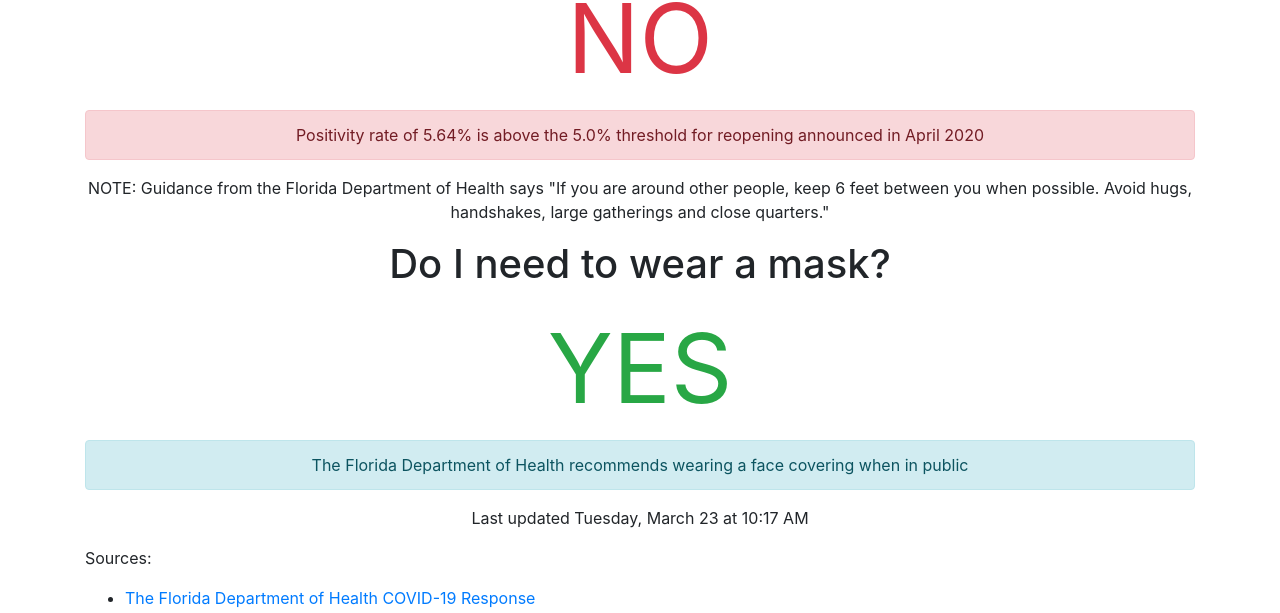
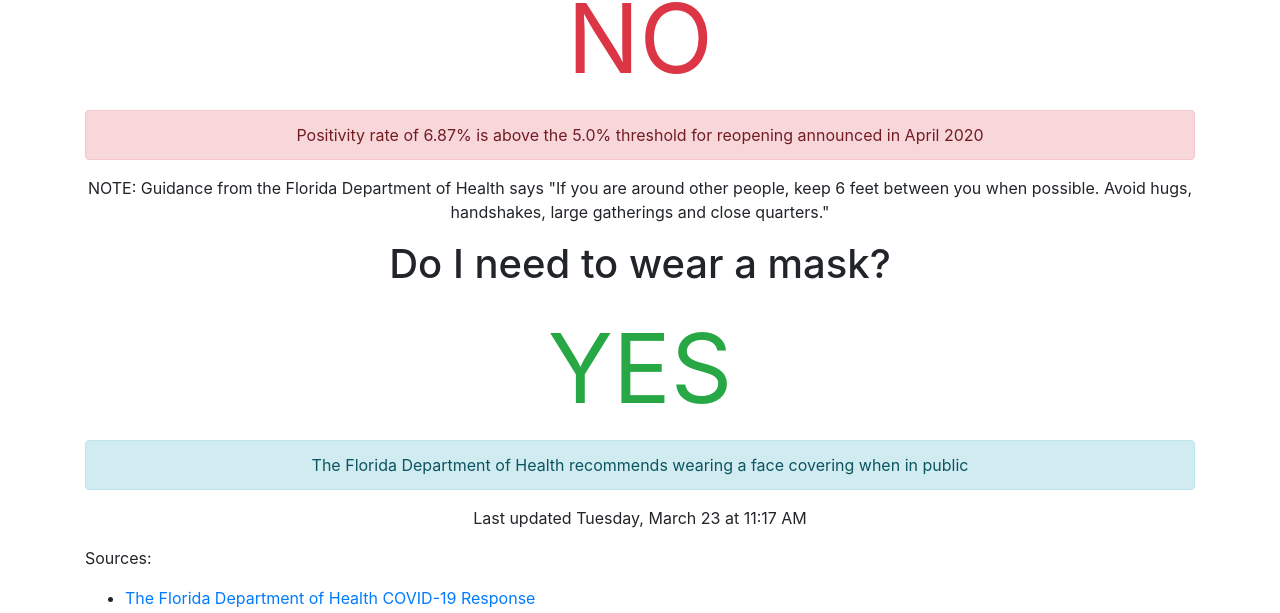
Before and after one commit to thinkjson/timeforchurch, a Jekyll site: the page built from index.md, in a window 1280 px wide. Shown: the part 138-751 px from the top of the page. Built offline with Jekyll 4.4.1, drawn with Linux system fonts in a browser that asks for light colours; our own code applies the rules of GitHub Pages for plain Markdown files.

Commit message:
Updating data

```diff
--- a/_includes/data.html
+++ b/_includes/data.html
@@ -1,7 +1,7 @@
 
     <h1>Is it safe to return to church?</h1>
     <div class="outcome text-danger">NO</div>
-    <div class="alert alert-danger" role="alert">Positivity rate of 5.64% is above the 5.0% threshold for reopening announced in April 2020</div>
+    <div class="alert alert-danger" role="alert">Positivity rate of 6.87% is above the 5.0% threshold for reopening announced in April 2020</div>
 
 
     <p>NOTE: Guidance from the Florida Department of Health says "If you are around other people, keep 6 feet between you when possible. Avoid hugs, handshakes, large gatherings and close quarters."</p>
@@ -10,4 +10,4 @@
     <div class="outcome text-success">YES</div>
     <div class="alert alert-info" role="alert">The Florida Department of Health recommends wearing a face covering when in public</div>
 
-    <p>Last updated Tuesday, March 23 at 10:17 AM</p>
+    <p>Last updated Tuesday, March 23 at 11:17 AM</p>
```
